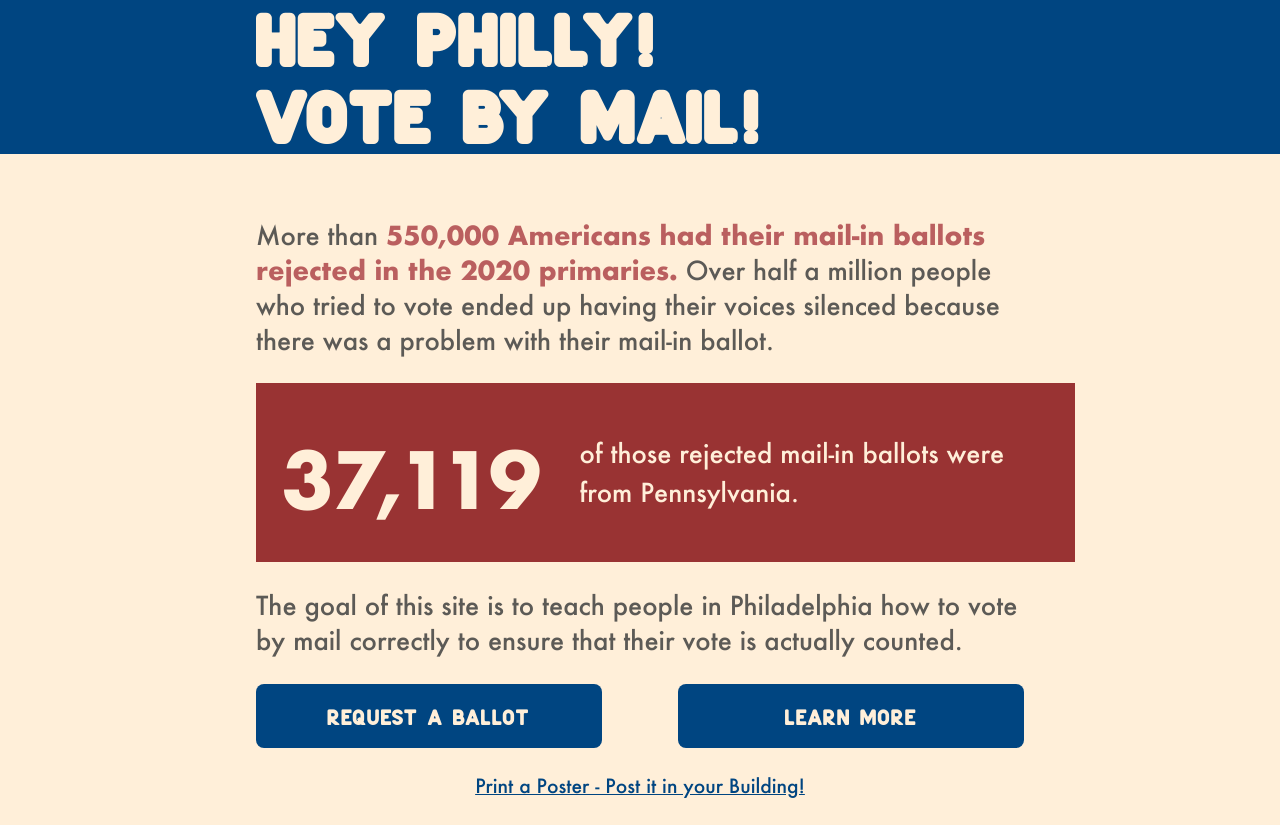
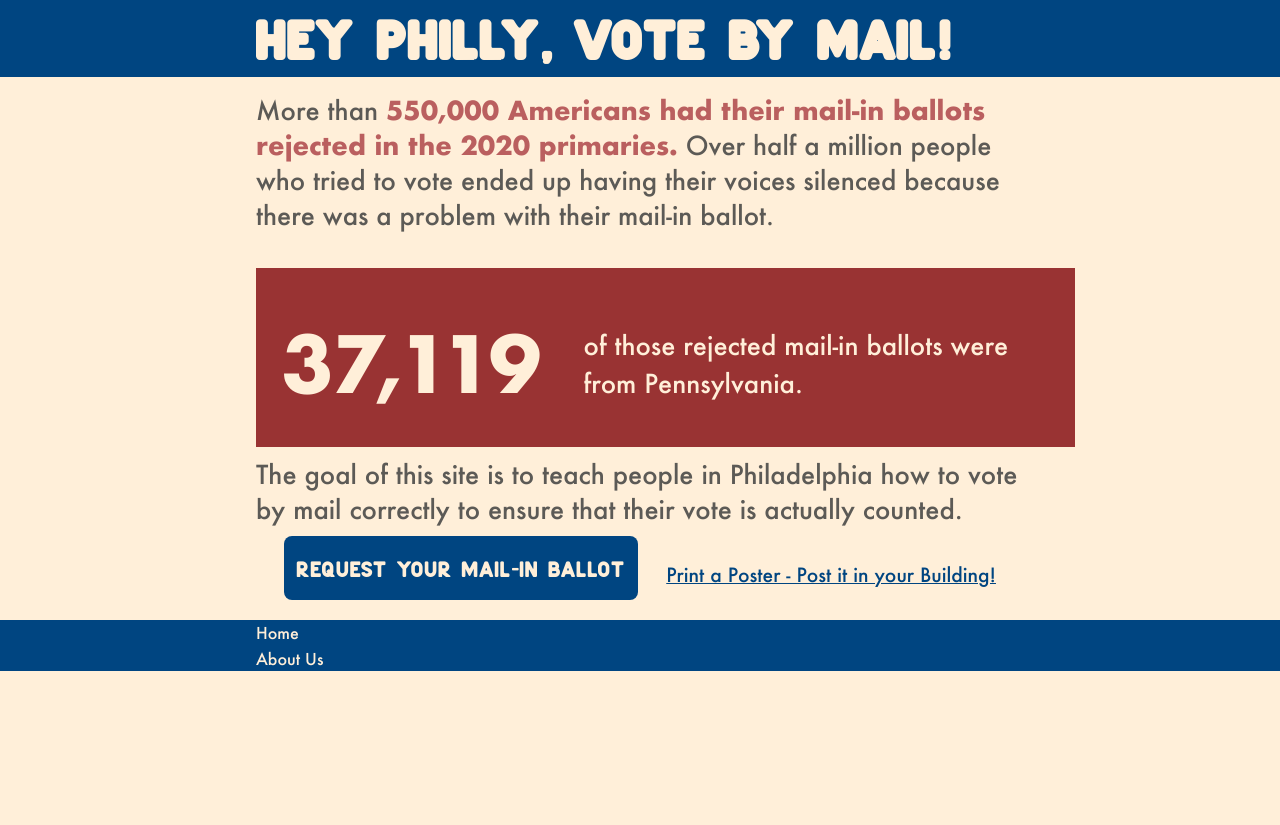
Before and after one commit to PhillyVoteByMail/phillyvotebymail, a PHP site: page /about/index.html in a window 1280 px wide. After the commit the page ends 671 px from the top, so only its background shows below. Run offline with PHP 8.4, Linux system fonts and the light colour scheme; some web fonts are replaced.

Commit message:
Refactor to highlight CTA and embedded video
- Moves the content from index to /about
- Creates new home page with minimal text to
  highlight the Call to Action (CTA) button
  that links to the online application.
- Embeds the instructional video.
- Changes the Poster link to the list of languages
  so that people can easily choose to download in
  a language other than English.

```diff
--- /dev/null
+++ b/about/index.html
@@ -0,0 +1,63 @@
+<html>
+  <head>
+    <title>Philly - Vote by Mail!</title>
+
+    <link
+      rel="stylesheet"
+      href="../assets/style.css"
+      type="text/css"
+      media="all"
+    />
+  </head>
+  <body>
+    <div id="header" class="flex_row flex_justify_center">
+      <div class="content_width">
+        <a href="/" class="flex_row">
+          <h1>Hey Philly, Vote by Mail!</h1>
+        </a>
+      </div>
+    </div>
+    <div id="content" class="content_width flex_col flex_justify_center">
+      <div class="info">
+        More than
+        <a
+          class="bold"
+          href="https://www.npr.org/2020/08/22/904693468/more-than-550-000-primary-absentee-ballots-rejected-in-2020-far-outpacing-2016"
+          target="_blank"
+          >550,000 Americans had their mail-in ballots rejected in the 2020
+          primaries.</a
+        >
+        Over half a million people who tried to vote ended up having their
+        voices silenced because there was a problem with their mail-in ballot.
+      </div>
+      <div class="num_ball">
+        <h2>37,119</h2>
+        <p>of those rejected mail-in ballots were from Pennsylvania.</p>
+      </div>
+      <div class="info">
+        The goal of this site is to teach people in Philadelphia how to vote by
+        mail correctly to ensure that their vote is actually counted.
+      </div>
+      <div class="flex_row flex_justify_evenly">
+        <a
+          href="https://www.pavoterservices.pa.gov/OnlineAbsenteeApplication/#/OnlineAbsenteeBegin"
+          target="_blank"
+        >
+          <div class="button">Request your mail-in ballot</div>
+        </a>
+        <a
+          href="https://files.philadelphiavotes.com/announcements/Vote_from_Home_flyer_English_1.pdf#_ga=2.222501854.433766491.1600109342-2071792493.1600109342"
+          target="_blank"
+        >
+          <p>Print a Poster - Post it in your Building!</p>
+        </a>
+      </div>
+    </div>
+    <div id="footer" class="flex_row flex_justify_center">
+      <div class="flex_col content_width">
+        <a href="/">Home</a>
+        <a href="/about">About Us</a>
+      </div>
+    </div>
+  </body>
+</html>
--- a/assets/style.css
+++ b/assets/style.css
@@ -1,9 +1,8 @@
-
 @font-face {
   font-family: "AmericanLemonSans";
 
-  src: url("./fonts/AmericanLemonSans.woff") format("woff"), /* Modern Browsers */
-    url("./fonts/AmericanLemonSans.woff2") format("woff2"); /* Modern Browsers */
+  src: url("./fonts/AmericanLemonSans.woff") format("woff"),
+    /* Modern Browsers */ url("./fonts/AmericanLemonSans.woff2") format("woff2"); /* Modern Browsers */
   font-weight: normal;
   font-style: normal;
 }
@@ -11,8 +10,8 @@
 @font-face {
   font-family: "Futura-Bold";
 
-  src: url("./fonts/Futura-Bold-03.woff") format("woff"), /* Modern Browsers */
-    url("./fonts/Futura-Bold-03.woff2") format("woff2"); /* Modern Browsers */
+  src: url("./fonts/Futura-Bold-03.woff") format("woff"),
+    /* Modern Browsers */ url("./fonts/Futura-Bold-03.woff2") format("woff2"); /* Modern Browsers */
   font-weight: normal;
   font-style: normal;
 }
@@ -20,121 +19,144 @@
 @font-face {
   font-family: "Futura-Medium";
 
-  src: url("./fonts/Futura-Medium-01.woff") format("woff"), /* Modern Browsers */
-    url("./fonts/Futura-Medium-01.woff2") format("woff2"); /* Modern Browsers */
+  src: url("./fonts/Futura-Medium-01.woff") format("woff"),
+    /* Modern Browsers */ url("./fonts/Futura-Medium-01.woff2") format("woff2"); /* Modern Browsers */
   font-weight: normal;
   font-style: normal;
 }
 
-body{
+body {
   margin: 0px !important;
-    background-color: #FFEFD9;
+  background-color: #ffefd9;
+  height: auto;
 }
 
-a{
+a {
   text-decoration: none;
 }
 
-p{
+p {
   color: #004581;
-    font-family: 'Futura-Medium';
+  font-family: "Futura-Medium";
   font-size: 1.5vw;
   text-align: center;
-    margin:2vw auto;
-    display: block;
-    width: 100%;
-    float: left;
+  margin: 2vw auto;
   text-decoration: underline;
 }
 
-.header {
-
+#header,
+#footer {
   background-color: #004581;
   width: 100%;
 }
 
-h1{
-    font-family: 'AmericanLemonSans';
-    font-size: 8vw;
-    color: #FFEFD9;
-    width: 60%;
-    margin: 0 auto;
-    line-height: 6vw;
-    text-align: left;
-
+#footer {
+  font-family: "Futura-Medium";
+  color: #ffefd9;
+  font-size: 1.25vw;
+  line-height: 2vw;
 }
 
-.info_cont{
-     width: 60%;
-     margin: 5vw auto;
+#footer a {
+  color: #ffefd9;
+}
+
+h1 {
+  font-family: "AmericanLemonSans";
+  font-size: 6vw;
+  color: #ffefd9;
+  margin: 0;
+  line-height: 6vw;
+}
+
+#content {
+  margin: 0.5vw auto;
   padding: 0vw 15vw;
 }
 
-.info{
-    font-family: 'Futura-Medium';
-    font-size: 2vw;;
-    color: #5C5A56;
-    margin:2vw 0px;
+.info {
+  font-family: "Futura-Medium";
+  font-size: 2vw;
+  color: #5c5a56;
+  margin: 0.75vw 0px;
 }
 
-.bold{
-    font-family: 'Futura-Bold';
-    color: #BA5F5F !important;
+.bold {
+  font-family: "Futura-Bold";
+  color: #ba5f5f !important;
 }
 
-.num_ball{
+.num_ball {
   background-color: #993333;
   padding: 2vw;
   width: 100%;
   margin: 2vw 0px 0px;
-    height: 10vw
+  height: 10vw;
 }
 
-.num_ball p{
-    font-family: 'Futura-Medium';
-    color: #FFEFD9;
+.num_ball p {
+  font-family: "Futura-Medium";
+  color: #ffefd9;
   font-size: 2vw;
   line-height: 3vw;
-    float: left;
   display: inline-block;
   width: 60%;
   text-align: left;
   text-decoration: none;
 }
 
-.num_ball h2{
-    font-family: 'Futura-Bold';
+.num_ball h2 {
+  font-family: "Futura-Bold";
   font-size: 6vw;
-    color: #FFEFD9;
+  color: #ffefd9;
   line-height: 1vw;
-    float: left;
   margin-right: 3vw;
   display: inline-block;
 }
 
-.button_cont{
-    width: 100%;
-
-}
-
-.button{
+.button {
   height: 5vw;
   line-height: 5vw;
   border-radius: 8px;
   background-color: #004581;
-    color: #FFEFD9;
+  color: #ffefd9;
   font-size: 2.5vw;
-    font-family: 'AmericanLemonSans';
+  font-family: "AmericanLemonSans";
   text-align: center;
-    width: 45%;
   display: inline-block;
+  padding: 0 1vw;
 }
 
-.left{
-    float: left;
+.text_align_center {
+  text-align: center;
 }
 
-.right{
-    float: right;
+#video {
+  margin: 2vw;
+}
 
+.content_width {
+  width: 60%;
 }
+
+.flex_row {
+  display: flex;
+  flex-flow: row;
+}
+
+.flex_col {
+  display: flex;
+  flex-flow: column;
+}
+
+.flex_justify_center {
+  justify-content: center;
+}
+
+.flex_justify_between {
+  justify-content: space-between;
+}
+
+.flex_justify_evenly {
+  justify-content: space-evenly;
+}
--- a/index.html
+++ b/index.html
@@ -10,46 +10,55 @@
     />
   </head>
   <body>
-    <div class="header">
-      <h1>
-        Hey Philly!<br />
-        Vote by Mail!
-      </h1>
+    <div id="header" class="flex_row flex_justify_center">
+      <div class="content_width">
+        <a href="/" class="flex_row">
+          <h1>Hey Philly, Vote by Mail!</h1>
+        </a>
+      </div>
     </div>
-    <div class="info_cont">
-      <div class="info">
-        More than
-        <a
-          class="bold"
-          href="https://www.npr.org/2020/08/22/904693468/more-than-550-000-primary-absentee-ballots-rejected-in-2020-far-outpacing-2016"
-          target="_blank"
-          >550,000 Americans had their mail-in ballots rejected in the 2020
-          primaries.</a
-        >
-        Over half a million people who tried to vote ended up having their
-        voices silenced because there was a problem with their mail-in ballot.
+    <div id="content" class="content_width flex_col flex_justify_center">
+      <div class="info text_align_center">
+        If you are a registered voter in Pennsylvania, then you can
+        <br />
+        <span class="bold">vote by mail just because you feel like it!</span>
       </div>
-      <div class="num_ball">
-        <h2>37,119</h2>
-        <p>of those rejected mail-in ballots were from Pennsylvania.</p>
+      <div class="info text_align_center">
+        Applying for your mail-in ballot takes less than 2 minutes.
       </div>
-      <div class="info">
-        The goal of this site is to teach people in Philadelphia how to vote by
-        mail correctly to ensure that their vote is actually counted.
-      </div>
-      <div class="button_cont">
+      <div class="flex_row flex_justify_center">
         <a
           href="https://www.pavoterservices.pa.gov/OnlineAbsenteeApplication/#/OnlineAbsenteeBegin"
           target="_blank"
-          ><div class="button left">Request a ballot</div></a
-        ><a href="https://www.youtube.com/watch?v=MaZunDZPZZU" target="_blank"
-          ><div class="button right">Learn More</div></a
         >
+          <span class="button">Request your mail-in ballot online</span>
+        </a>
+      </div>
+      <div id="video" class="flex_row flex_justify_center">
+        <iframe
+          width="560"
+          height="315"
+          src="https://www.youtube-nocookie.com/embed/MaZunDZPZZU?start=48"
+          frameborder="0"
+          allowfullscreen
+        ></iframe>
+      </div class="flex_row flex_justify_center">
+
+      <div>
         <a
-          href="https://files.philadelphiavotes.com/announcements/Vote_from_Home_flyer_English_1.pdf#_ga=2.222501854.433766491.1600109342-2071792493.1600109342"
-          target="_blank"
-          ><p>Print a Poster - Post it in your Building!</p></a
-        >
+        href="https://www.philadelphiavotes.com/en/home/item/1809-download-vote-from-home-flyer"
+        target="_blank"
+      >
+        <p>Print Philly's official Vote From Home Flyer and
+        share it with your neighbors.<br/> It is available in 9 languages!</p>
+      </a>
+
+      </div>
+    </div>
+    <div id="footer" class="flex_row flex_justify_center">
+      <div class="flex_col content_width">
+        <a href="/">Home</a>
+        <a href="/about">About Us</a>
       </div>
     </div>
   </body>
```
Lines whose indentation alone changed are shown as unchanged.
